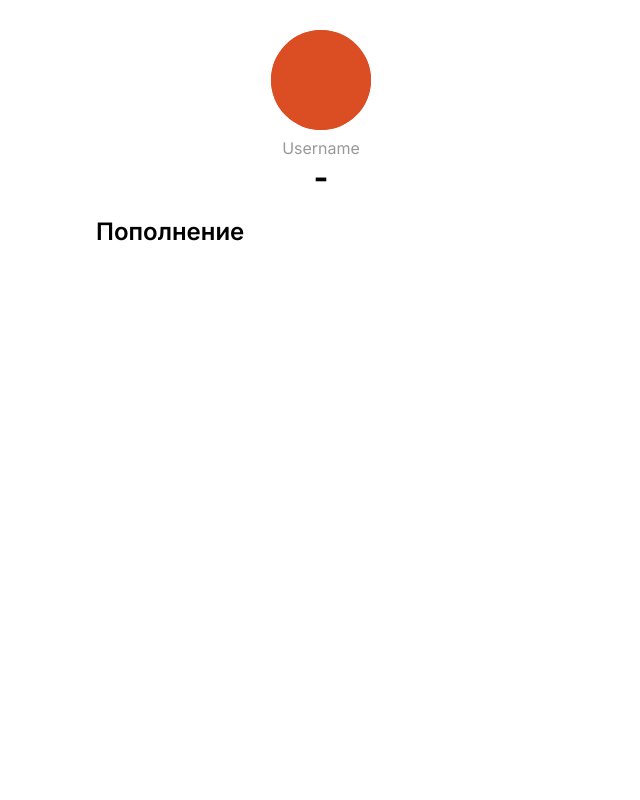
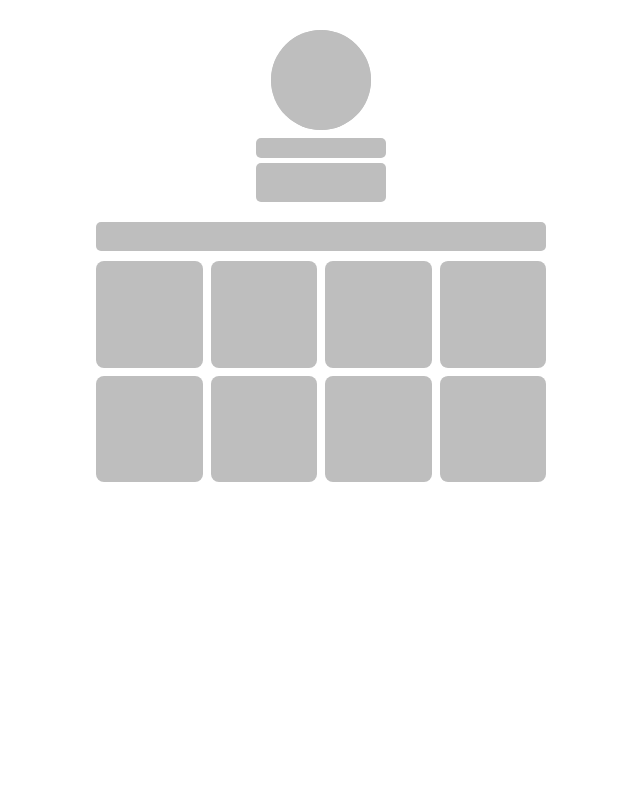
Before and after one commit to aliaskh4n/aliaskh4n.github.io, a PHP site: page /profile/index.html in a window 1280 px wide. Shown: the whole page, without its empty margins (319-959 px from the left). Run offline with PHP 8.4, Linux system fonts and the light colour scheme.

Commit message:
Добаление шиммера

```diff
--- a/game/logics/profile.js
+++ b/game/logics/profile.js
@@ -14,6 +14,7 @@ const app = {
         avatar:         DOM.get_element('profile-main avatar'),
         username:       DOM.get_element('profile-main username'),
         balance:        DOM.get_element('profile-main balance'),
+        packTitle:      DOM.get_element('packs-main packs-name'),
         packs:          DOM.get_element('packs-main packs'),
     }
 };
@@ -50,6 +51,9 @@ const update_ui = () => {
     app.dom.balance.textContent = app.state.user.balance.toLocaleString();
     app.dom.username.textContent = app.state.user.name.toLocaleString();
 
+    app.dom.balance.removeAttribute('shimmer');
+    app.dom.username.removeAttribute('shimmer');
+
     const avatar = app.dom.avatar;
 
     if (app.state.user.photoUrl) {
@@ -63,9 +67,8 @@ const update_ui = () => {
 }
 
 const set_packs = async () => {
-    DOM.render(app.dom.packs, '<div class="loading-spinner"></div>');
-
     const packs = await requester.get_packs();
+    app.dom.packTitle.removeAttribute('shimmer');
     DOM.render(app.dom.packs, '');
 
     packs.forEach(pack => {
--- a/game/profile/index.html
+++ b/game/profile/index.html
@@ -15,14 +15,24 @@
     </avatar>
 
     <info>
-      <username>Username</username>
-      <balance>-</balance>
+      <username shimmer>Username</username>
+      <balance shimmer>100 000</balance>
     </info>
   </profile-main>
 
   <packs-main>
-    <packs-name>Пополнение</packs-name>
-    <packs></packs>
+    <packs-name shimmer>Пополнение</packs-name>
+    <packs>
+      <pack shimmer></pack>
+      <pack shimmer></pack>
+      <pack shimmer></pack>
+      <pack shimmer></pack>
+
+      <pack shimmer></pack>
+      <pack shimmer></pack>
+      <pack shimmer></pack>
+      <pack shimmer></pack>
+    </packs>
   </packs-main>
 </body>
 <script src="./../logics/profile.js" type="module"></script>
--- a/game/styles/profile.css
+++ b/game/styles/profile.css
@@ -20,6 +20,7 @@ body, html {
 
 :root {
     --primary-color: var(--tg-theme-accent-text-color, #db4e23);
+    --shimmer-color: var(--tg-theme-header-bg-color, #bebebe);
 }
 
 .loading-spinner {
@@ -50,7 +51,7 @@ profile-main avatar, profile-main avatar img, profile-main avatar empty-img {
     align-items: center;
     width: 100px;
     height: 100px;
-    background: var(--primary-color);
+    background: var(--shimmer-color);
     color: var(--tg-theme-text-color, #000000);
     border-radius: 50px;
     font-size: 32px;
@@ -72,6 +73,7 @@ profile-main info balance {
     font-weight: 700;
     text-align: center;
     color: var(--tg-theme-text-color, #000000);
+    margin-top: 5px;
 }
 
 packs-main {
@@ -90,6 +92,7 @@ packs-main packs-name {
 
 packs-main packs {
     display: grid;
+    justify-content: center;
     gap: 8px;
 }
 
@@ -101,6 +104,11 @@ packs-main pack {
     padding: 5px;
     border-radius: 8px;
     overflow: hidden;
+}
+
+packs-main pack[shimmer] {
+    aspect-ratio: 1;
+    border-radius: 8px;
 }
 
 packs-main pack:active {
@@ -118,7 +126,7 @@ packs-main pack count {
     font-weight: 700;
     font-size: 14px;
     color: var(--tg-theme-text-color, #000000);
-    background: var(--tg-theme-secondary-bg-color, #f4f4f5);
+    background: var(--tg-theme-header-bg-color, #f4f4f5);
     padding: 2px 5px;
     border-radius: 5px;
 }
@@ -130,7 +138,6 @@ packs-main pack cost {
     justify-content: center;
     align-items: center;
     color: #c4971b;
-    margin-top: 5px;
 }
 
 packs-main pack cost star {
@@ -163,3 +170,12 @@ star {
 packs-main packs:has(> :first-child:not(:only-child)) {
     grid-template-columns: repeat(4, 1fr);
 }
+
+[shimmer] {
+    background: var(--shimmer-color);
+    border-radius: 5px;
+
+    text-indent: 100%;
+    white-space: nowrap;
+    overflow: hidden;
+}
```
